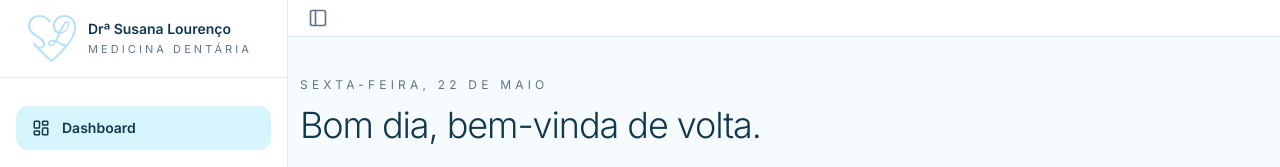
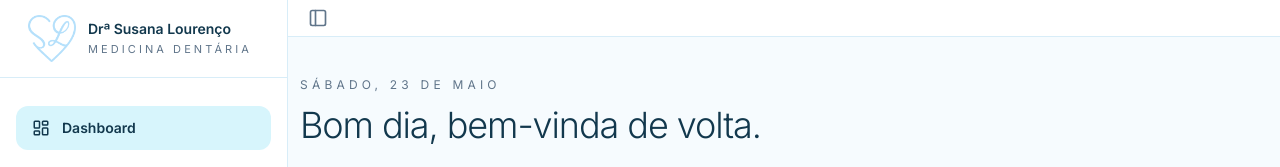
Before and after one commit to PedroPassos081/odonto-system, a Next.js app: page /dashboard in a window 1280 px wide. Shown: the top 167 px of the page. Built offline with nearby package versions, Linux system fonts and the light colour scheme.

Commit message:
feat: add dynamic date to dashboard

```diff
--- a/src/app/dashboard/page.tsx
+++ b/src/app/dashboard/page.tsx
@@ -11,11 +11,17 @@ import {
 } from "lucide-react";
 
 export default function DashboardPage() {
+  const dataAtual = new Intl.DateTimeFormat("pt-BR", {
+    weekday: "long",
+    day: "2-digit",
+    month: "long",
+  }).format(new Date());
+
   return (
     <AppShell>
       <div>
         <p className="text-xs uppercase tracking-[0.35em] text-[#60758A]">
-          Sexta-feira, 22 de maio
+          {dataAtual}
         </p>
 
         <h1 className="mt-3 text-4xl font-light tracking-[-0.03em] text-[#12384D]">
```
